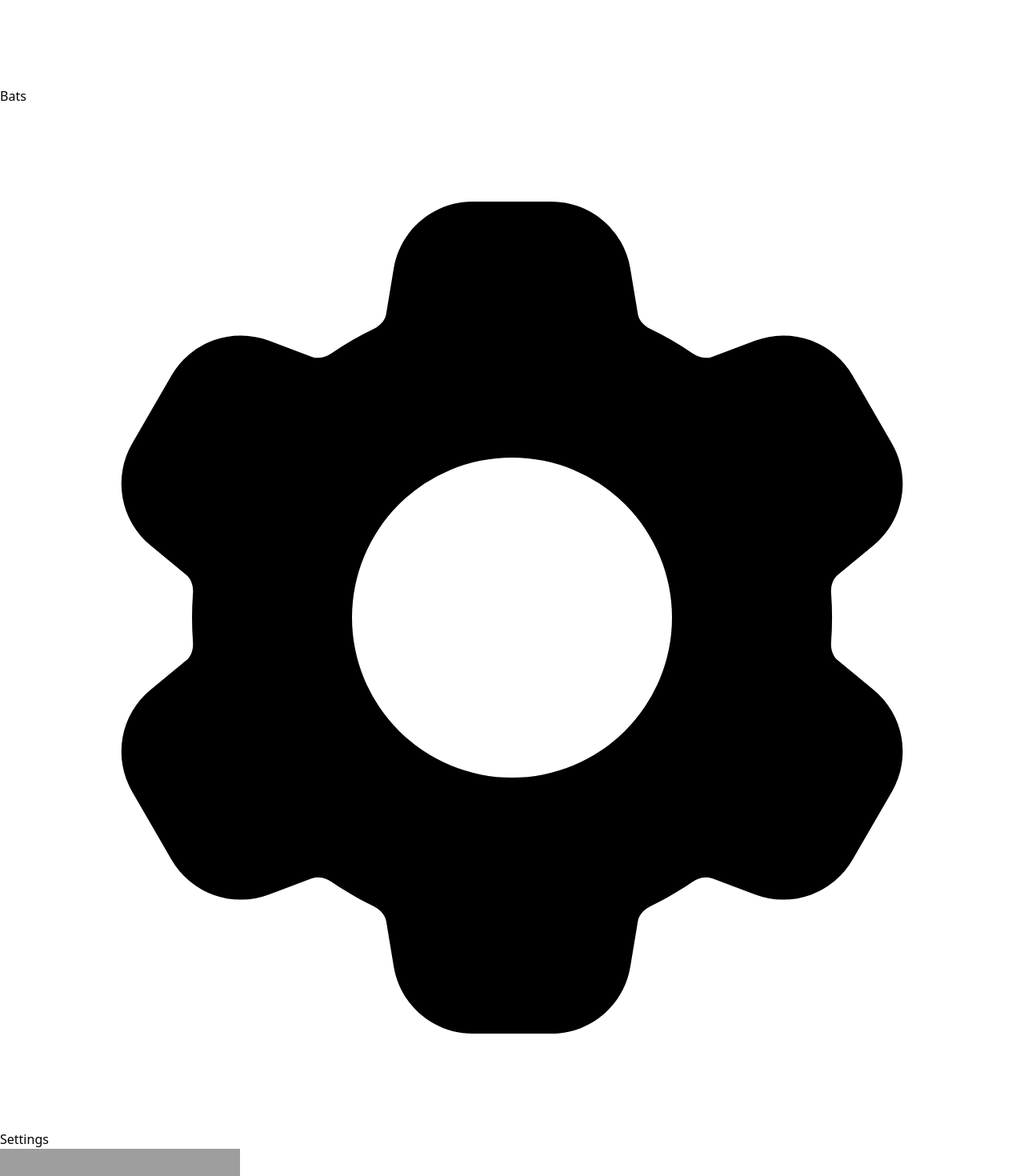
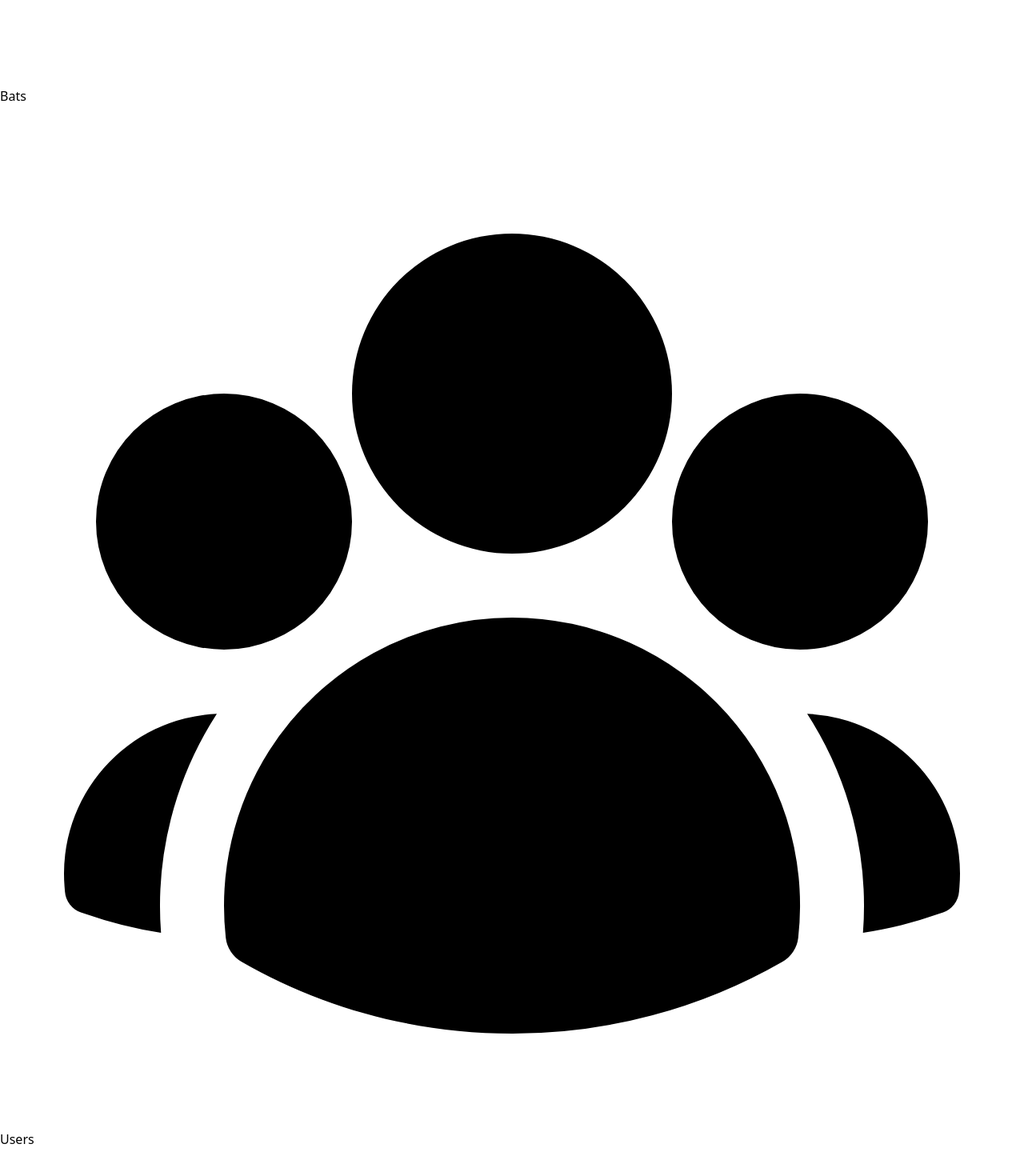
Before and after one commit to gurvanhenry/webapp-starter-2024, a React (Vite) app in the folder web/: page /users in a window 1280 px wide. Shown: the part 2700-4170 px from the top of the page at 80% size. Built offline with nearby package versions, Linux system fonts and the light colour scheme; grey boxes are pictures that could not be loaded.

Commit message:
Add user pages

```diff
--- a/web/src/layout/Layout.tsx
+++ b/web/src/layout/Layout.tsx
@@ -2,11 +2,8 @@ import { Outlet, useLocation } from "react-router-dom";
 import {
   ArrowRightStartOnRectangleIcon,
   ChevronUpIcon,
-  Cog6ToothIcon,
-  HomeIcon,
   LightBulbIcon,
   ShieldCheckIcon,
-  Square2StackIcon,
   UserCircleIcon,
 } from "@heroicons/react/24/solid";
 import {
@@ -22,7 +19,6 @@ import {
   SidebarHeader,
   SidebarItem,
   SidebarLabel,
-  SidebarSection,
 } from "../components/sidebar";
 import { SidebarLayout } from "../components/sidebar-layout";
 import {
@@ -34,6 +30,7 @@ import {
   DropdownMenu,
 } from "../components/dropdown";
 import { Avatar } from "../components/avatar";
+import { SideMenuLinks } from "./SideMenuLinks";
 
 export function Layout() {
   const { pathname } = useLocation();
@@ -65,23 +62,7 @@ export function Layout() {
             </div>
           </SidebarHeader>
           <SidebarBody>
-            <SidebarSection>
-              <SidebarItem href="/" current={pathname === "/"}>
-                <HomeIcon />
-                <SidebarLabel>Home</SidebarLabel>
-              </SidebarItem>
-              <SidebarItem href="/bats" current={pathname.startsWith("/bats")}>
-                <Square2StackIcon />
-                <SidebarLabel>Bats</SidebarLabel>
-              </SidebarItem>
-              <SidebarItem
-                href="/settings"
-                current={pathname.startsWith("/settings")}
-              >
-                <Cog6ToothIcon />
-                <SidebarLabel>Settings</SidebarLabel>
-              </SidebarItem>
-            </SidebarSection>
+            <SideMenuLinks pathname={pathname} />
           </SidebarBody>
           <SidebarFooter className="max-lg:hidden">
             <Dropdown>
--- /dev/null
+++ b/web/src/layout/SideMenuLinks.tsx
@@ -0,0 +1,34 @@
+import {
+  HomeIcon,
+  Square2StackIcon,
+  Cog6ToothIcon,
+  UserGroupIcon,
+} from "@heroicons/react/24/solid";
+import {
+  SidebarSection,
+  SidebarItem,
+  SidebarLabel,
+} from "../components/sidebar";
+
+export function SideMenuLinks({ pathname }: { pathname: string }) {
+  return (
+    <SidebarSection>
+      <SidebarItem href="/" current={pathname === "/"}>
+        <HomeIcon />
+        <SidebarLabel>Home</SidebarLabel>
+      </SidebarItem>
+      <SidebarItem href="/bats" current={pathname.startsWith("/bats")}>
+        <Square2StackIcon />
+        <SidebarLabel>Bats</SidebarLabel>
+      </SidebarItem>
+      <SidebarItem href="/users" current={pathname.startsWith("/users")}>
+        <UserGroupIcon/>
+        <SidebarLabel>Users</SidebarLabel>
+      </SidebarItem>
+      <SidebarItem href="/settings" current={pathname.startsWith("/settings")}>
+        <Cog6ToothIcon />
+        <SidebarLabel>Settings</SidebarLabel>
+      </SidebarItem>
+    </SidebarSection>
+  );
+}
--- /dev/null
+++ b/web/src/pages/users/Users.tsx
@@ -0,0 +1,10 @@
+import { Text } from "../../components/text";
+
+export function Users() {
+  return (
+    <div>
+      <Text className="mt-32 text-2xl text-center">Users</Text>
+      <Text className="mt-6 text-6xl text-center">👥</Text>
+    </div>
+  );
+}
--- a/web/src/router/Router.tsx
+++ b/web/src/router/Router.tsx
@@ -1,6 +1,7 @@
 import { BrowserRouter, Route, Routes } from "react-router-dom";
 import { Home } from "../pages/home/Home";
 import { Bats } from "../pages/bats/Bats";
+import { Users } from "../pages/users/Users";
 import { Layout } from "../layout/Layout";
 
 export function Router() {
@@ -10,6 +11,7 @@ export function Router() {
         <Route path="/" element={<Layout />}>
           <Route index element={<Home />} />
           <Route path="/bats" element={<Bats />} />
+          <Route path="/users" element={<Users />} />
           <Route path="*" element={<NoMatch />} />
         </Route>
       </Routes>
```
